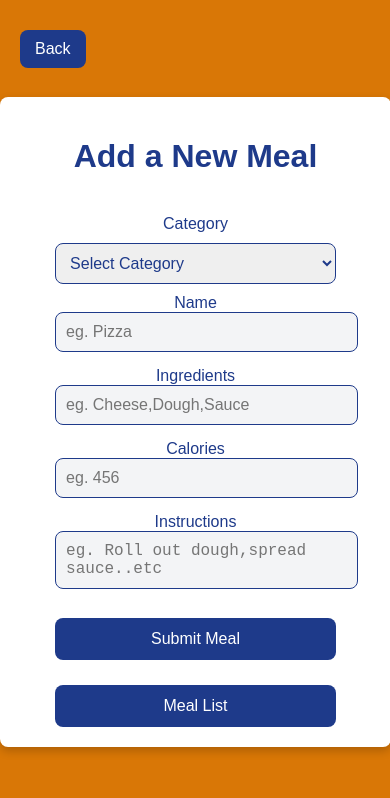
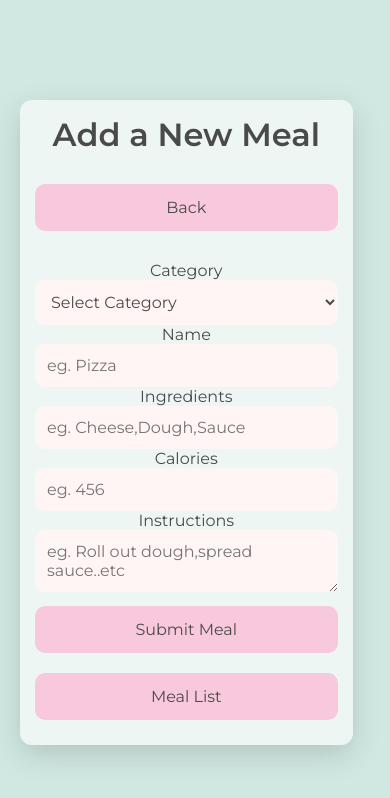
Before and after one commit to amymcevoy/NutriByte, a React (Create React App) app: page /add-meal in a window 390 px wide. Shown: the top 798 px of the page. Built offline with nearby package versions, Linux system fonts and the light colour scheme.

Commit message:
Improved UI with better typography, spacing, and color scheme

```diff
--- a/src/App.css
+++ b/src/App.css
@@ -1,169 +1,129 @@
-/*Styling done using ChatGPT , We3Schools ans GeeksforGeeks*/
+/*Edited using elements from ChatGpt
 
-/* Global body styling */
-body {
+/* Import Google Font for a modern look */
+@import url('https://fonts.googleapis.com/css2?family=Pacifico&family=Montserrat:wght@400;600&display=swap');
+
+/* Global styles */
+* {
   margin: 0;
   padding: 0;
+  box-sizing: border-box;
+  font-family: 'Montserrat', sans-serif;
+  transition: all 0.3s ease-in-out;
+}
+
+body {
   display: flex;
   flex-direction: column;
   justify-content: center;
   align-items: center;
   text-align: center;
   min-height: 100vh;
-  font-family: Arial, sans-serif;
-  background-color: #D97706; /* Orange theme */
-  color: #1E3A8A; /* Navy text */
+  background: #D1E8E2;
+  color: #4A4A4A;
+  padding: 20px;
 }
 
-/* Headings */
-h1 {
-  text-align: center;
-  font-size: 2rem;
-  margin-bottom: 20px;
-  color: #1E3A8A; /* Navy color for headings */
+/* Logo Styling */
+.logo {
+  font-size: 3rem;
+  font-family: 'Pacifico', cursive;
+  color: #2D3748;
+  text-shadow: 2px 2px 8px rgba(0, 0, 0, 0.1);
+  margin-bottom: 10px;
 }
 
-/* Container styling for form and buttons */
+/* Slogan Styling */
+.slogan {
+  font-size: 1.5rem;
+  font-weight: 400;
+  color: #4A5568;
+  letter-spacing: 0.5px;
+  margin-bottom: 20px;
+}
+
+/* Glassmorphism Form Container */
 .form-container {
   display: flex;
   flex-direction: column;
   align-items: center;
   width: 90%;
-  max-width: 400px; /* Center the form and limit its width */
-  background-color: #ffffff; /* White background for form */
-  padding: 20px;
-  border-radius: 8px; /* Rounded corners */
-  box-shadow: 0px 4px 10px rgba(0, 0, 0, 0.2); /* Subtle shadow for depth */
-  gap: 20px; /* Add consistent spacing between fields and buttons */
+  max-width: 400px;
+  background: rgba(255, 255, 255, 0.6);
+  backdrop-filter: blur(12px);
+  padding: 25px;
+  border-radius: 12px;
+  box-shadow: 0px 10px 30px rgba(0, 0, 0, 0.15);
+  gap: 20px;
 }
 
-.form-container button{
-  background-color: #1E3A8A; /* Navy blue */
-  color: white;
-  padding: 12px 20px;
-  font-size: 1rem;
-  border: none;
-  border-radius: 8px; /* Rounded corners */
-  cursor: pointer;
-  width: 100%; /* Full width */
-  margin-top: 10px; /* Space between buttons */
-}
-
-textarea {
-  resize: none; /* Disable resizing */
-}
-
-.form-container button:hover {
-  background-color: #0D9488; /* Teal hover effect */
-}
-
-/* Form styling */
-form {
-  width: 80%; /* Full width for form */
-  display: flex;
-  flex-direction: column;
-  gap: 15px; /* Space between input fields */
-}
-
-.homebutton{
-  width: 100%; /* Full width for consistency with the submit button */
+/* Input Fields */
+form input,
+form textarea,
+form select {
+  width: 100%;
   padding: 12px;
   font-size: 1rem;
   border: none;
-  border-radius: 8px; /* Rounded corners */
-  background-color: #1E3A8A; /* Navy blue for secondary button */
-  color: white;
-  margin-bottom: 20px;
-}
-
-.homebutton:hover {
-  background-color: #0D9488; /* Teal hover effect for secondary button */
-}
-
-/* Input and textarea styling */
-form input,
-form textarea {
-  width: 100%; /* Full width inputs */
-  padding: 10px;
-  font-size: 1rem;
-  border: 1px solid #1E3A8A; /* Navy border */
-  border-radius: 8px; /* Rounded corners */
-  color: #1E3A8A; /* Navy text for inputs */
-  background-color: #F3F4F6; /* Light grey for inputs */
+  border-radius: 10px;
+  background: #FFF5F5;
+  color: #4A4A4A;
+  outline: none;
 }
 
 form input:focus,
-form textarea:focus {
-  outline: none;
-  border-color: #0D9488; /* Teal for focus state */
+form textarea:focus,
+form select:focus {
+  background: #FFE8E8;
 }
 
-/* Submit Button Styling (inside forms) */
-form button {
-  background-color: #1E3A8A; /* Navy blue for submit button */
-  color: white;
-  padding: 12px 20px;
-  font-size: 1rem;
-  border: none;
-  border-radius: 8px;
-  cursor: pointer;
-  width: 100%; /* Full width buttons */
-}
-
-form button:hover {
-  background-color: #0D9488; /* Teal hover effect for submit button */
-}
-
-/* Secondary button styling (Meal List button) */
-.secondary-button {
-  width: 100%; /* Full width for consistency with the submit button */
+/* Buttons */
+button, .secondary-button, .homebutton, .listbuttons, .addbutton, .back-btn {
+  margin: 10px 0;
+  background: #F8C8DC;
+  color: #4A4A4A;
   padding: 12px;
   font-size: 1rem;
   border: none;
-  border-radius: 8px; /* Rounded corners */
+  border-radius: 10px;
   cursor: pointer;
-  background-color: #1E3A8A; /* Navy blue for secondary button */
-  color: white;
+  width: 100%;
+  font-weight: 500;
 }
 
-.secondary-button:hover {
-  background-color: #0D9488; /* Teal hover effect for secondary button */
-}
-
-.listbuttons{
-  width: 100%; /* Full width for consistency with the submit button */
-  padding: 12px;
-  font-size: 1rem;
-  border: none;
-  border-radius: 8px; /* Rounded corners */
-  cursor: pointer;
-  background-color: #1E3A8A; /* Navy blue for secondary button */
-  color: white;
-  margin-bottom: 20px;
+button:hover, .secondary-button:hover, .homebutton:hover, .listbuttons:hover, .addbutton:hover, .back-btn:hover {
+  background: #FFB6C1;
+  transform: translateY(-2px);
 }
 
 /* List Styling */
 ul {
   list-style: none;
   padding: 0;
-  margin: 0 auto;
+  margin: 20px auto;
   max-width: 600px;
 }
 
 /* Meal Item Cards */
 li {
-  background-color: #ffffff; /* White background for cards */
-  color: #1E3A8A; /* Navy text for meal details */
+  background: rgba(255, 255, 255, 0.5);
+  backdrop-filter: blur(8px);
   padding: 20px;
-  margin-bottom: 20px;
-  border-radius: 8px; /* Rounded corners for card-like appearance */
-  box-shadow: 0px 4px 10px rgba(0, 0, 0, 0.1); /* Subtle shadow for depth */
-  text-align: center; /* Center meal details inside card */
+  margin-bottom: 15px;
+  border-radius: 12px;
+  box-shadow: 0px 4px 12px rgba(0, 0, 0, 0.15);
+  text-align: center;
+  color: #4A4A4A;
+  transition: transform 0.3s ease-in-out;
+}
+
+li:hover {
+  transform: translateY(-5px);
 }
 
 /* Meal Details */
 .meal-details strong {
-  font-size: 1.2rem; /* Slightly larger font for meal name */
+  font-size: 1.2rem;
   display: block;
   margin-bottom: 10px;
 }
@@ -173,300 +133,15 @@ li {
   font-size: 1rem;
 }
 
-/* Styling done using ChatGPT, W3Schools, and GeeksforGeeks */
-
-/* Global body styling */
-body {
-  margin: 0;
-  padding: 0;
-  display: flex;
-  flex-direction: column;
-  justify-content: center;
-  align-items: center;
-  text-align: center;
-  min-height: 100vh;
-  font-family: Arial, sans-serif;
-  background-color: #D97706; /* Orange theme */
-  color: #1E3A8A; /* Navy text */
-}
-
-/* Headings */
-h1 {
-  text-align: center;
-  font-size: 2rem;
-  margin-bottom: 20px;
-  color: #1E3A8A; /* Navy color for headings */
-}
-
-/* Container styling for form and buttons */
-.form-container {
-  display: flex;
-  flex-direction: column;
-  align-items: center;
-  width: 90%;
-  max-width: 400px; /* Center the form and limit its width */
-  background-color: #ffffff; /* White background for form */
-  padding: 20px;
-  border-radius: 8px; /* Rounded corners */
-  box-shadow: 0px 4px 10px rgba(0, 0, 0, 0.2); /* Subtle shadow for depth */
-  gap: 20px; /* Add consistent spacing between fields and buttons */
-}
-
-.form-container button {
-  background-color: #1E3A8A; /* Navy blue */
-  color: white;
-  padding: 12px 20px;
-  font-size: 1rem;
-  border: none;
-  border-radius: 8px; /* Rounded corners */
-  cursor: pointer;
-  width: 100%; /* Full width */
-  margin-top: 10px; /* Space between buttons */
-}
-
-textarea {
-  resize: none; /* Disable resizing */
-}
-
-.form-container button:hover {
-  background-color: #0D9488; /* Teal hover effect */
-}
-
-/* Form styling */
-form {
-  width: 80%; /* Full width for form */
-  display: flex;
-  flex-direction: column;
-  gap: 15px; /* Space between input fields */
-}
-
-/* Home button styling */
-.homebutton {
-  width: 100%; /* Full width for consistency with the submit button */
-  padding: 12px;
-  font-size: 1rem;
-  border: none;
-  border-radius: 8px; /* Rounded corners */
-  background-color: #1E3A8A; /* Navy blue for secondary button */
-  color: white;
-  margin-bottom: 20px;
-}
-
-.homebutton:hover {
-  background-color: #0D9488; /* Teal hover effect for secondary button */
-}
-
-/* Input and textarea styling */
-form input,
-form textarea {
-  width: 100%; /* Full width inputs */
-  padding: 10px;
-  font-size: 1rem;
-  border: 1px solid #1E3A8A; /* Navy border */
-  border-radius: 8px; /* Rounded corners */
-  color: #1E3A8A; /* Navy text for inputs */
-  background-color: #F3F4F6; /* Light grey for inputs */
-}
-
-form input:focus,
-form textarea:focus {
-  outline: none;
-  border-color: #0D9488; /* Teal for focus state */
-}
-
-/* Submit Button Styling (inside forms) */
-form button {
-  background-color: #1E3A8A; /* Navy blue for submit button */
-  color: white;
-  padding: 12px 20px;
-  font-size: 1rem;
-  border: none;
-  border-radius: 8px;
-  cursor: pointer;
-  width: 100%; /* Full width buttons */
-}
-
-form button:hover {
-  background-color: #0D9488; /* Teal hover effect for submit button */
-}
-
-/* Secondary button styling (Meal List button) */
-.secondary-button {
-  position: absolute;
-  top: 70px; /* Adjust this value to position under the Back button */
-  left: 20px; /* Same alignment as Back button */
-  background-color: #1E3A8A;
-  color: white;
-  font-size: 1rem;
-  padding: 10px 15px;
-  border: none;
-  border-radius: 8px;
-}
-
-.calorie-counter {
-  padding: 10px;
-  background-color: #F3F4F6; /* Light grey background */
-  color: #1E3A8A; /* Navy text */
-  border: 1px solid #1E3A8A; /* Navy border */
-  border-radius: 8px;
-  font-size: 1.2rem;
-  font-weight: bold;
-  margin-left: 10px; /* Space from the back button */
-}
-
-.secondary-button:hover {
-  background-color: #0D9488; /* Teal hover effect for secondary button */
-}
-
-/* List buttons (Edit, Delete, Save) */
-.listbuttons {
-  width: 100%; /* Full width for consistency */
-  padding: 12px;
-  font-size: 1rem;
-  border: none;
-  border-radius: 8px; /* Rounded corners */
-  cursor: pointer;
-  background-color: #1E3A8A; /* Navy blue */
-  color: white;
-  margin-bottom: 20px;
-}
-
-.listbuttons:hover {
-  background-color: #0D9488; /* Teal hover effect */
-}
-
-/* List Styling */
-ul {
-  list-style: none;
-  padding: 0;
-  margin: 0 auto;
-  max-width: 600px;
-}
-
-/* Meal Item Cards */
-li {
-  background-color: #ffffff; /* White background for cards */
-  color: #1E3A8A; /* Navy text for meal details */
-  padding: 20px;
-  margin-bottom: 20px;
-  border-radius: 8px; /* Rounded corners for card-like appearance */
-  box-shadow: 0px 4px 10px rgba(0, 0, 0, 0.1); /* Subtle shadow for depth */
-  text-align: center; /* Center meal details inside card */
-}
-
-/* Meal Details */
-.meal-details strong {
-  font-size: 1.2rem; /* Slightly larger font for meal name */
-  display: block;
-  margin-bottom: 10px;
-}
-
-.meal-details p {
-  margin: 5px 0;
-  font-size: 1rem;
-}
-
-/* Editable form for meals */
-.edit-form-container {
-  display: flex;
-  flex-direction: column;
-  gap: 15px; /* Space between input fields */
-  width: 90%;
-  max-width: 400px; /* Match AddMeal form styling */
-  background-color: #ffffff; /* Match AddMeal form styling */
-  padding: 20px;
-  border-radius: 8px;
-  box-shadow: 0px 4px 10px rgba(0, 0, 0, 0.2); /* Subtle shadow for depth */
-}
-
-.edit-form-container input,
-.edit-form-container textarea,
-.edit-form-container select {
-  width: 100%;
-  padding: 10px;
-  font-size: 1rem;
-  border: 1px solid #1E3A8A;
-  border-radius: 8px;
-  background-color: #F3F4F6; /* Light grey for inputs */
-  color: #1E3A8A;
-}
-
-.edit-form-container input:focus,
-.edit-form-container textarea:focus,
-.edit-form-container select:focus {
-  outline: none;
-  border-color: #0D9488; /* Teal for focus */
-}
-
-
-/* Action Buttons (Edit, Delete) */
-.action-buttons {
-  display: flex;
-  justify-content: center;
-  gap: 10px; /* Space between buttons */
-}
-
-
-/* Back button styling */
-button.back-btn {
-  position: absolute; /* Fix to a specific position */
-  top: 20px;
-  left: 20px;
-  background-color: #1E3A8A; /* Navy blue */
-  color: white;
-  font-size: 1rem;
-  padding: 10px 15px; /* Proper padding for button */
-  border: none;
-  border-radius: 8px; /* Rounded corners */
-  cursor: pointer;
-  width: auto; /* Remove full width */
-}
-select {
-  width: 100%; /* Responsive width */
-  margin: 10px auto;
-  padding: 10px;
-  font-size: 1rem;
-  border: 1px solid #1E3A8A;
-  color: #1E3A8A;
-  border-radius: 8px;
-}
-
-select:focus {
-  outline: none;
-  border-color: #0D9488;
-}
-
-button.back-btn:hover {
-  background-color: #0D9488; /* Teal hover for back button */
-}
-
-button.addbutton{
-  position: absolute;
-  top: 70px; /* Adjust this value to position under the Back button */
-  left: 20px; /* Same alignment as Back button */
-  background-color: #1E3A8A;
-  color: white;
-  font-size: 1rem;
-  padding: 10px 15px;
-  border: none;
-  border-radius: 8px;
-}
-
 /* Responsive Design */
 @media (max-width: 768px) {
-  body {
-    flex-direction: column;
-  }
-
-  ul {
-    width: 90%;
-  }
-
-  li {
+  .form-container {
+    width: 95%;
     padding: 15px;
   }
 
-  button {
-    width: 100%; /* Full-width buttons on small screens */
+  button, .secondary-button, .homebutton, .listbuttons, .addbutton, .back-btn {
+    width: 100%;
+    padding: 14px;
   }
 }
--- a/src/pages/Home.js
+++ b/src/pages/Home.js
@@ -3,9 +3,9 @@ import { Link } from 'react-router-dom'; // navigation between pages
 
 function Home() {
   return (
-    <div>
-      <h1>Welcome to PrepPal</h1>
-      <h3>Click 'Add a New meal' to start prepping!</h3>
+      <div style={{ textAlign: 'center' }}>
+      <h1 className="logo">Nutri-Byte 🥗</h1>
+      <h2 className="slogan">Fuel your week, one prep at a time</h2>
       <Link to="/add-meal">
         <button className='homebutton'>Add a New Meal</button>
       </Link>
```
